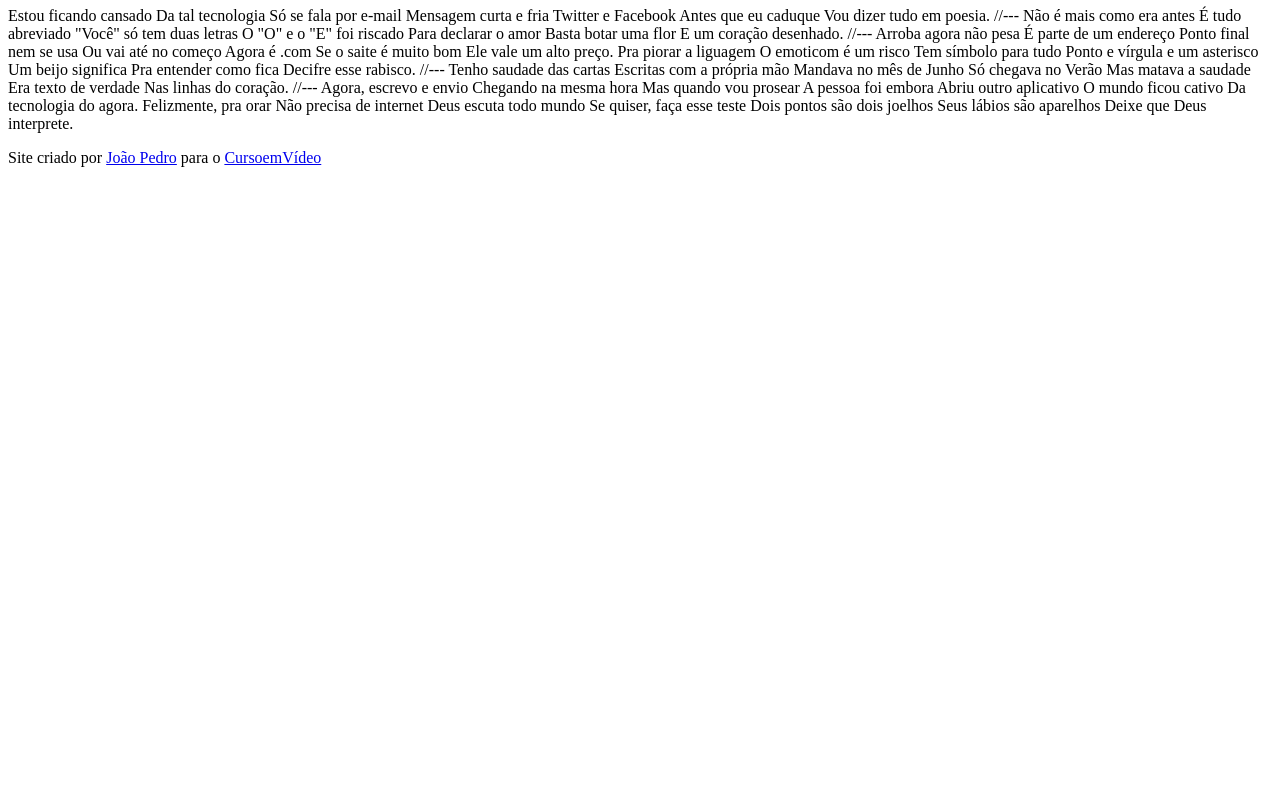
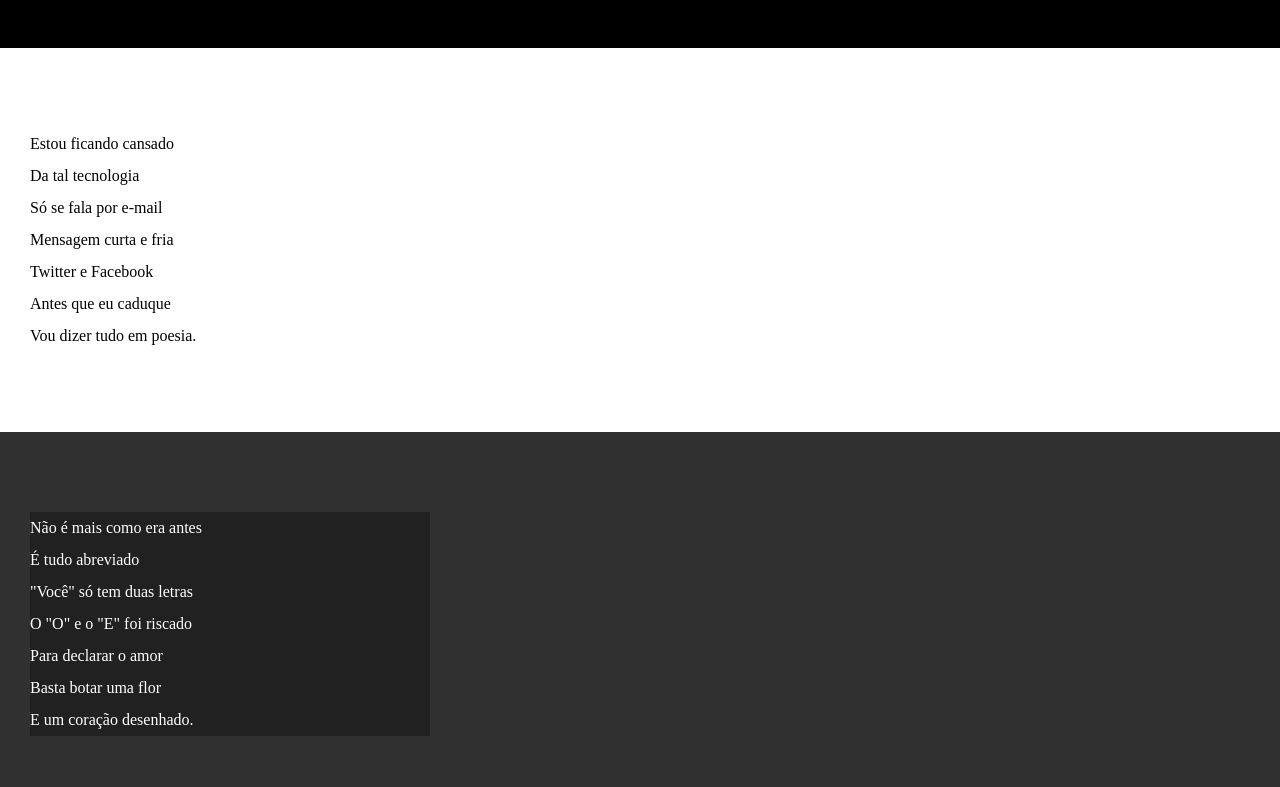
Before and after one commit to jaopzj/projeto-cordel, a plain HTML site: page index.html in a window 1280 px wide. Shown: the part 107-894 px from the top of the page. Before the commit the page ends 800 px from the top, so only its background shows below. Drawn offline with Linux system fonts and the light colour scheme.

Commit message:
Adiciona estilo CSS e organiza o conteúdo do poema em seções

```diff
--- a/index.html
+++ b/index.html
@@ -4,6 +4,7 @@
     <meta charset="UTF-8">
     <meta name="viewport" content="width=device-width, initial-scale=1.0">
     <title>Cordel Moderno</title>
+    <link rel="stylesheet" href="style.css">
 </head>
 <body>
     <header>
@@ -11,69 +12,85 @@
         <p>Por <a href="https://www.recantodasletras.com.br/poesias/3186743" target="_blank" rel="external">Milton Duarte</a></p>
     </header>
 
-    Estou ficando cansado
-    Da tal tecnologia
-    Só se fala por e-mail
-    Mensagem curta e fria
-    Twitter e Facebook
-    Antes que eu caduque
-    Vou dizer tudo em poesia.
+    <section class="normal">
+        <p>
+            Estou ficando cansado <br>
+            Da tal tecnologia <br>
+            Só se fala por e-mail <br>
+            Mensagem curta e fria <br>
+            Twitter e Facebook <br>
+            Antes que eu caduque <br>
+            Vou dizer tudo em poesia. <br>
+        </p>
+    </section>
 
-    //---
+    <section class="imagem">
+        <p>
+            Não é mais como era antes <br>
+            É tudo abreviado <br>
+            "Você" só tem duas letras <br>
+            O "O" e o "E" foi riscado <br>
+            Para declarar o amor <br>
+            Basta botar uma flor <br>
+            E um coração desenhado. <br>
+        </p>
+    </section>
 
-    Não é mais como era antes
-    É tudo abreviado
-    "Você" só tem duas letras
-    O "O" e o "E" foi riscado
-    Para declarar o amor
-    Basta botar uma flor
-    E um coração desenhado.
+    <section class="normal">
+        <p>
+            Arroba agora não pesa <br>
+            É parte de um endereço <br>
+            Ponto final nem se usa <br>
+            Ou vai até no começo <br>
+            Agora é .com <br>
+            Se o saite é muito bom <br>
+            Ele vale um alto preço. <br>
+        </p>
 
-    //---
+        <p>
+            Pra piorar a liguagem <br>
+            O emoticom é um risco <br>
+            Tem símbolo para tudo <br>
+            Ponto e vírgula e um asterisco <br>
+            Um beijo significa <br>
+            Pra entender como fica <br>
+            Decifre esse rabisco. <br>
+        </p>
+    </section>
 
-    Arroba agora não pesa
-    É parte de um endereço
-    Ponto final nem se usa
-    Ou vai até no começo
-    Agora é .com
-    Se o saite é muito bom
-    Ele vale um alto preço.
+    <section class="imagem">
+        <p>
+            Tenho saudade das cartas <br>
+            Escritas com a própria mão <br>
+            Mandava no mês de Junho <br>
+            Só chegava no Verão <br>
+            Mas matava a saudade <br>
+            Era texto de verdade <br>
+            Nas linhas do coração. <br>
+        </p>
+    </section>
 
-    Pra piorar a liguagem
-    O emoticom é um risco
-    Tem símbolo para tudo
-    Ponto e vírgula e um asterisco
-    Um beijo significa
-    Pra entender como fica
-    Decifre esse rabisco.
+    <section class="normal">
+        <p>
+            Agora, escrevo e envio <br>
+            Chegando na mesma hora <br>
+            Mas quando vou prosear <br>
+            A pessoa foi embora <br>
+            Abriu outro aplicativo <br>
+            O mundo ficou cativo <br>
+            Da tecnologia do agora. <br>
+        </p>
 
-    //---
-
-    Tenho saudade das cartas
-    Escritas com a própria mão
-    Mandava no mês de Junho
-    Só chegava no Verão
-    Mas matava a saudade
-    Era texto de verdade
-    Nas linhas do coração.
-
-    //---
-
-    Agora, escrevo e envio
-    Chegando na mesma hora
-    Mas quando vou prosear
-    A pessoa foi embora
-    Abriu outro aplicativo
-    O mundo ficou cativo
-    Da tecnologia do agora.
-
-    Felizmente, pra orar
-    Não precisa de internet
-    Deus escuta todo mundo
-    Se quiser, faça esse teste
-    Dois pontos são dois joelhos
-    Seus lábios são aparelhos
-    Deixe que Deus interprete.
+        <p>
+            Felizmente, pra orar <br>
+            Não precisa de internet <br>
+            Deus escuta todo mundo <br>
+            Se quiser, faça esse teste <br>
+            Dois pontos são dois joelhos <br>
+            Seus lábios são aparelhos <br>
+            Deixe que Deus interprete. <br>
+        </p>
+    </section>
 
     <footer>
         <p>Site criado por <a href="https://github.com/jaopzj" target="_blank" rel="external">João Pedro</a> para o <a href="https://www.cursoemvideo.com" target="_blank" rel="external">CursoemVídeo</a></p>
--- /dev/null
+++ b/style.css
@@ -0,0 +1,66 @@
+@charset "UTF-8";
+/*CSS Document*/
+
+* {
+    margin: 0px;
+    padding: 0px;
+}
+
+html, body {
+    min-height: 100vh;
+    background-color: darkgray;
+}
+
+header {
+    background-color: black;
+    color: white;
+    text-align: center;
+}
+
+header > h1 {
+    padding-top: 50px;
+    font-variant: small-caps;
+}
+
+header > p {
+    padding-bottom: 50px;
+}
+
+header a, footer a {
+    color: white;
+    text-decoration: none;
+    font-weight: bolder;
+}
+
+header a:hover, footer a:hover {
+    text-decoration: underline;
+}
+
+section {
+    padding-top: 10vh;
+    padding-bottom: 10vh;
+    line-height: 2em;
+    padding-left: 30px;
+}
+
+section.normal {
+    background-color: white;
+    color: black;
+}
+
+section.imagem {
+    background-color: rgb(48, 48, 48);
+    color: white;
+}
+
+section.imagem > p {
+    background-color: rgba(0, 0, 0, 0.321);
+    width: 400px;
+}
+
+footer {
+    background-color: black;
+    text-align: center;
+    color: white;
+    padding: 10px;
+}
```
